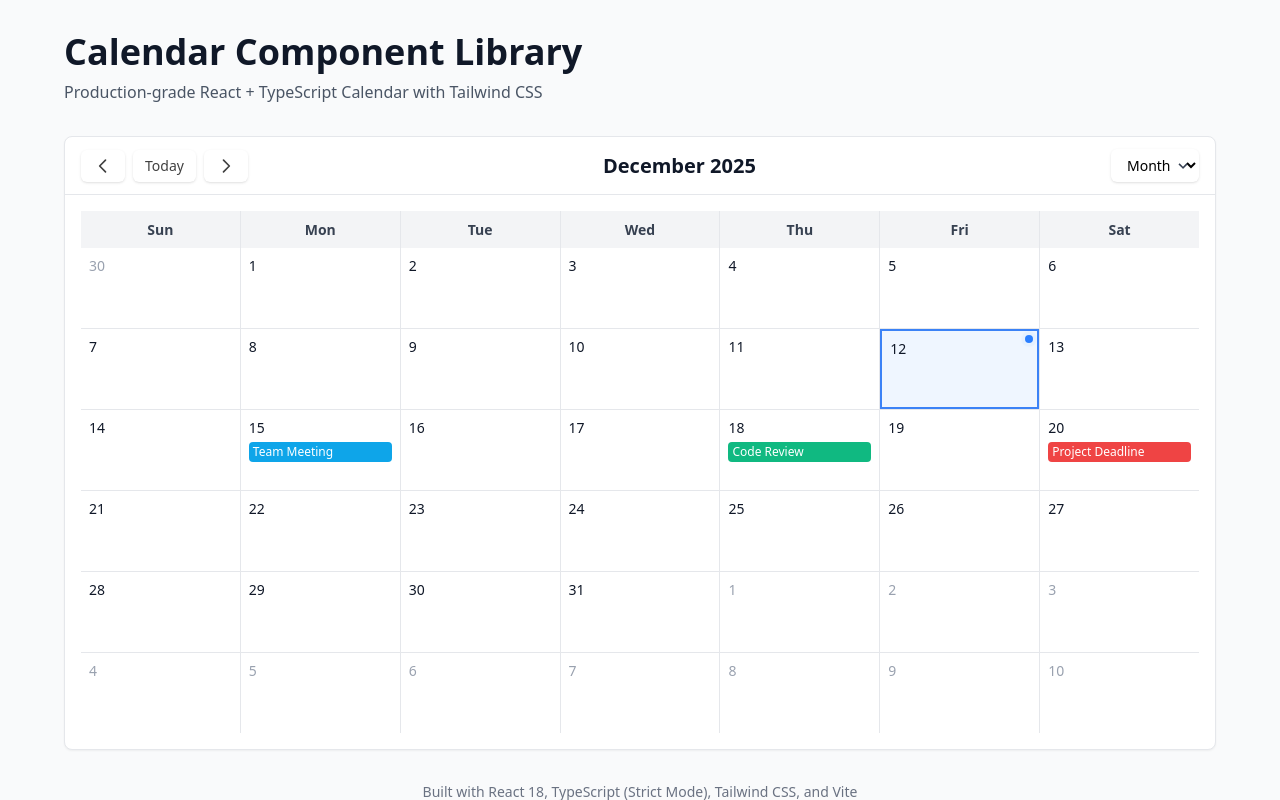
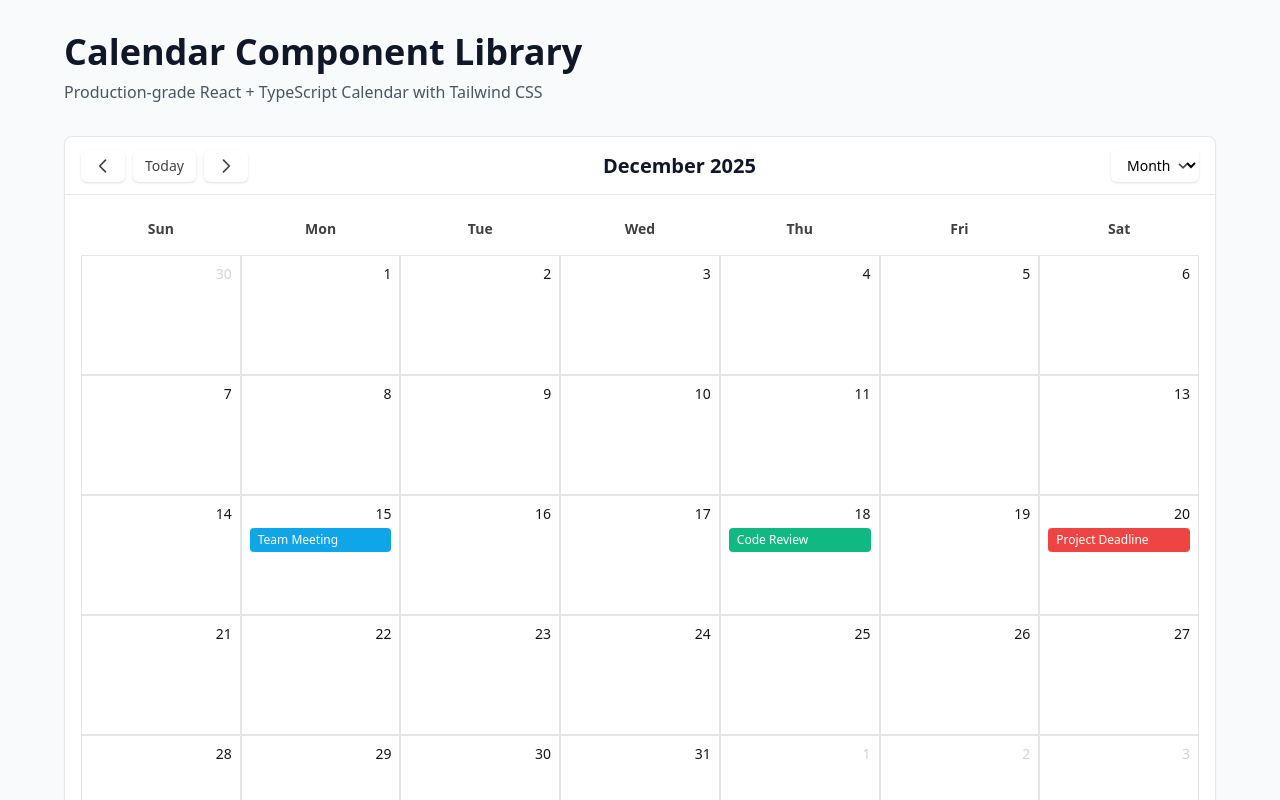
Before and after one commit to Aanishnithin07/calendar-view-aanish, a React (Vite) app: page / in a window 1280 px wide. Shown: the top 800 px of the page. Built offline with nearby package versions, Linux system fonts and the light colour scheme.

Commit message:
Phase 4 Prompt 7: Create CalendarCell with fixed height, today indicator, event list, and React.memo optimization

```diff
--- a/src/components/Calendar/CalendarCell.tsx
+++ b/src/components/Calendar/CalendarCell.tsx
@@ -1,97 +1,140 @@
 /**
  * CalendarCell Component
- * Individual cell in the calendar grid representing a single day
+ * Phase 4 Prompt 7: Individual cell in the calendar grid representing a single day
+ *
+ * Features:
+ * - Fixed height (min-h-[120px]) for consistent grid layout
+ * - Day number displayed in top right corner
+ * - isToday indicator: circled number with bg-primary-500 text-white
+ * - isCurrentMonth: gray out text (text-neutral-300) when false
+ * - Event list with max 3 visible, '+X more' button for overflow
+ * - React.memo wrapper for performance optimization
  */
 
-import React from 'react';
-import type { CalendarCellProps } from '@/types/calendar.types';
-import { formatDate } from '@/utils/date.utils';
+import React, { useState } from 'react';
+import type { CalendarEvent } from '@/types/calendar.types';
 
-export const CalendarCell: React.FC<CalendarCellProps> = ({
+/**
+ * CalendarCell Props
+ * Phase 4 Prompt 7 specification
+ */
+export interface CalendarCellProps {
+  date: Date;
+  events: CalendarEvent[];
+  isToday: boolean;
+  isCurrentMonth: boolean;
+  onEventClick?: (event: CalendarEvent) => void;
+  onCellClick?: (date: Date) => void;
+}
+
+/**
+ * CalendarCell Component
+ * Renders a single day cell in the calendar grid
+ * Wrapped with React.memo for performance optimization
+ */
+const CalendarCellComponent: React.FC<CalendarCellProps> = ({
   date,
-  isSelected,
-  onSelect,
+  events,
+  isToday,
+  isCurrentMonth,
   onEventClick,
-  className = '',
+  onCellClick,
 }) => {
-  const handleClick = (): void => {
-    if (!date.isDisabled) {
-      onSelect(date.date);
+  const [showAllEvents, setShowAllEvents] = useState(false);
+
+  const dayNumber = date.getDate();
+  const visibleEvents = showAllEvents ? events : events.slice(0, 3);
+  const hasMoreEvents = events.length > 3;
+  const hiddenEventsCount = events.length - 3;
+
+  const handleCellClick = (): void => {
+    if (onCellClick) {
+      onCellClick(date);
     }
   };
 
-  const handleEventClick = (event: React.MouseEvent, eventId: string): void => {
-    event.stopPropagation();
-    const clickedEvent = date.events.find(e => e.id === eventId);
-    if (clickedEvent && onEventClick) {
-      onEventClick(clickedEvent);
+  const handleEventClick = (event: CalendarEvent, e: React.MouseEvent): void => {
+    e.stopPropagation();
+    if (onEventClick) {
+      onEventClick(event);
     }
   };
 
-  const baseStyles = 'calendar-cell relative';
-  const todayStyles = date.isToday ? 'calendar-cell-today' : '';
-  const selectedStyles = isSelected ? 'calendar-cell-selected' : '';
-  const disabledStyles = date.isDisabled ? 'calendar-cell-disabled' : '';
-  const otherMonthStyles = !date.isCurrentMonth ? 'text-gray-400' : 'text-gray-900';
-  const weekendStyles = date.isWeekend && !date.isDisabled ? 'bg-gray-50' : '';
-
-  const combinedClassName = [
-    baseStyles,
-    todayStyles,
-    selectedStyles,
-    disabledStyles,
-    otherMonthStyles,
-    weekendStyles,
-    className,
-  ].filter(Boolean).join(' ');
+  const handleMoreClick = (e: React.MouseEvent): void => {
+    e.stopPropagation();
+    setShowAllEvents(!showAllEvents);
+  };
 
   return (
     <div
-      className={combinedClassName}
-      onClick={handleClick}
+      className="min-h-[120px] border border-neutral-200 p-2 hover:bg-neutral-50 transition-colors cursor-pointer overflow-hidden"
+      onClick={handleCellClick}
       role="gridcell"
-      aria-selected={isSelected}
-      aria-disabled={date.isDisabled}
-      aria-label={formatDate(date.date, 'long')}
+      aria-label={`${date.toLocaleDateString()}, ${events.length} events`}
     >
-      {/* Date number */}
-      <div className="text-sm font-medium mb-1">
-        {date.day}
+      {/* Day number in top right */}
+      <div className="flex justify-end mb-1">
+        {isToday ? (
+          <div className="flex items-center justify-center w-7 h-7 rounded-full bg-primary-500 text-white text-sm font-semibold">
+            {dayNumber}
+          </div>
+        ) : (
+          <div
+            className={`text-sm font-medium ${
+              isCurrentMonth ? 'text-neutral-900' : 'text-neutral-300'
+            }`}
+          >
+            {dayNumber}
+          </div>
+        )}
       </div>
 
-      {/* Event indicators */}
-      {date.events.length > 0 && (
+      {/* Event list */}
+      {events.length > 0 && (
         <div className="space-y-1">
-          {date.events.slice(0, 3).map((event) => (
+          {visibleEvents.map((event) => (
             <div
               key={event.id}
-              className="text-xs px-1 py-0.5 rounded truncate cursor-pointer hover:opacity-80 transition-opacity"
-              style={{ backgroundColor: event.color || '#3b82f6', color: 'white' }}
-              onClick={(e) => handleEventClick(e, event.id)}
+              className="text-xs px-2 py-1 rounded truncate cursor-pointer hover:opacity-80 transition-opacity"
+              style={{ backgroundColor: event.color || '#0ea5e9', color: 'white' }}
+              onClick={(e) => handleEventClick(event, e)}
               title={event.title}
             >
               {event.title}
             </div>
           ))}
-          {date.events.length > 3 && (
-            <div className="text-xs text-gray-500 px-1">
-              +{date.events.length - 3} more
-            </div>
+
+          {/* +X more button */}
+          {hasMoreEvents && !showAllEvents && (
+            <button
+              className="text-xs text-primary-500 hover:text-primary-600 font-medium w-full text-left px-2 py-1 hover:bg-primary-50 rounded transition-colors"
+              onClick={handleMoreClick}
+              type="button"
+            >
+              +{hiddenEventsCount} more
+            </button>
           )}
-        </div>
-      )}
 
-      {/* Today indicator */}
-      {date.isToday && (
-        <div className="absolute top-1 right-1">
-          <span className="flex h-2 w-2">
-            <span className="animate-ping absolute inline-flex h-full w-full rounded-full bg-blue-400 opacity-75"></span>
-            <span className="relative inline-flex rounded-full h-2 w-2 bg-blue-500"></span>
-          </span>
+          {/* Show less button */}
+          {showAllEvents && hasMoreEvents && (
+            <button
+              className="text-xs text-primary-500 hover:text-primary-600 font-medium w-full text-left px-2 py-1 hover:bg-primary-50 rounded transition-colors"
+              onClick={handleMoreClick}
+              type="button"
+            >
+              Show less
+            </button>
+          )}
         </div>
       )}
     </div>
   );
 };
 
+/**
+ * Export with React.memo for performance optimization
+ * Prevents unnecessary re-renders when props haven't changed
+ */
+export const CalendarCell = React.memo(CalendarCellComponent);
+
 CalendarCell.displayName = 'CalendarCell';
--- a/src/components/Calendar/MonthView.tsx
+++ b/src/components/Calendar/MonthView.tsx
@@ -17,7 +17,6 @@ import { getEventsForDate } from '@/utils/event.utils';
 export const MonthView: React.FC<MonthViewProps> = ({
   currentDate,
   events,
-  selectedDates,
   onDateSelect,
   onEventClick,
   config,
@@ -35,13 +34,13 @@ export const MonthView: React.FC<MonthViewProps> = ({
   });
 
   return (
-    <div className={`month-view ${className}`} role="grid">
-      {/* Day labels header */}
-      <div className="calendar-grid">
+    <div className={`${className}`} role="grid">
+      {/* Day labels header - Phase 4: 7-column grid */}
+      <div className="grid grid-cols-7 gap-0 mb-2">
         {dayLabels.map((label, index) => (
           <div
             key={`day-label-${index}`}
-            className="calendar-day-label"
+            className="text-center text-sm font-semibold text-neutral-700 py-2"
             role="columnheader"
           >
             {label}
@@ -49,34 +48,22 @@ export const MonthView: React.FC<MonthViewProps> = ({
         ))}
       </div>
 
-      {/* Calendar grid */}
-      <div className="calendar-grid">
+      {/* Calendar grid - Phase 4: 7-column grid layout */}
+      <div className="grid grid-cols-7 gap-0">
         {dates.map((date, index) => {
-          const isSelected = selectedDates.some(selected =>
-            isSameDay(selected, date)
-          );
-
           const dayEvents = getEventsForDate(events, date);
-
-          const calendarDate = {
-            year: date.getFullYear(),
-            month: date.getMonth(),
-            day: date.getDate(),
-            date: date,
-            isToday: isSameDay(date, new Date()),
-            isCurrentMonth: date.getMonth() === currentDate.getMonth(),
-            isWeekend: date.getDay() === 0 || date.getDay() === 6,
-            isDisabled: false, // TODO: Implement with config.minDate, maxDate, disabledDates
-            events: dayEvents,
-          };
+          const isToday = isSameDay(date, new Date());
+          const isCurrentMonth = date.getMonth() === currentDate.getMonth();
 
           return (
             <CalendarCell
               key={`cell-${index}`}
-              date={calendarDate}
-              isSelected={isSelected}
-              onSelect={onDateSelect}
+              date={date}
+              events={dayEvents}
+              isToday={isToday}
+              isCurrentMonth={isCurrentMonth}
               onEventClick={onEventClick}
+              onCellClick={onDateSelect}
             />
           );
         })}
--- a/src/components/Calendar/WeekView.tsx
+++ b/src/components/Calendar/WeekView.tsx
@@ -17,7 +17,6 @@ import { getEventsForDate } from '@/utils/event.utils';
 export const WeekView: React.FC<WeekViewProps> = ({
   currentDate,
   events,
-  selectedDates,
   onDateSelect,
   onEventClick,
   config,
@@ -58,32 +57,19 @@ export const WeekView: React.FC<WeekViewProps> = ({
       {/* Week grid */}
       <div className="grid grid-cols-7 gap-px bg-gray-200 mt-px">
         {weekDates.map((date, index) => {
-          const isSelected = selectedDates.some(selected =>
-            isSameDay(selected, date)
-          );
-
           const dayEvents = getEventsForDate(events, date);
-
-          const calendarDate = {
-            year: date.getFullYear(),
-            month: date.getMonth(),
-            day: date.getDate(),
-            date: date,
-            isToday: isSameDay(date, new Date()),
-            isCurrentMonth: true, // In week view, all days are "current"
-            isWeekend: date.getDay() === 0 || date.getDay() === 6,
-            isDisabled: false,
-            events: dayEvents,
-          };
+          const isToday = isSameDay(date, new Date());
+          const isCurrentMonth = true; // In week view, all days are "current"
 
           return (
             <CalendarCell
               key={`cell-${index}`}
-              date={calendarDate}
-              isSelected={isSelected}
-              onSelect={onDateSelect}
+              date={date}
+              events={dayEvents}
+              isToday={isToday}
+              isCurrentMonth={isCurrentMonth}
               onEventClick={onEventClick}
-              className="min-h-[120px]"
+              onCellClick={onDateSelect}
             />
           );
         })}
```
